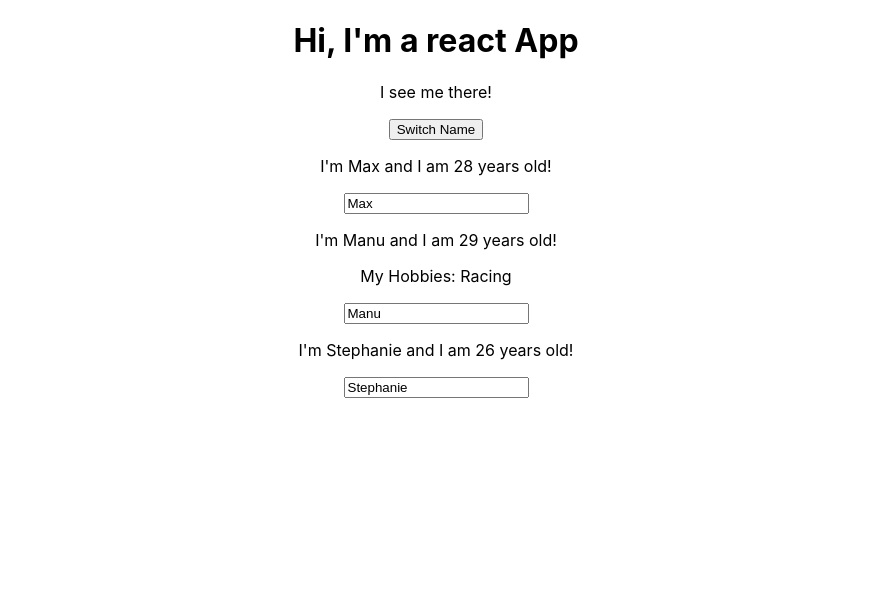
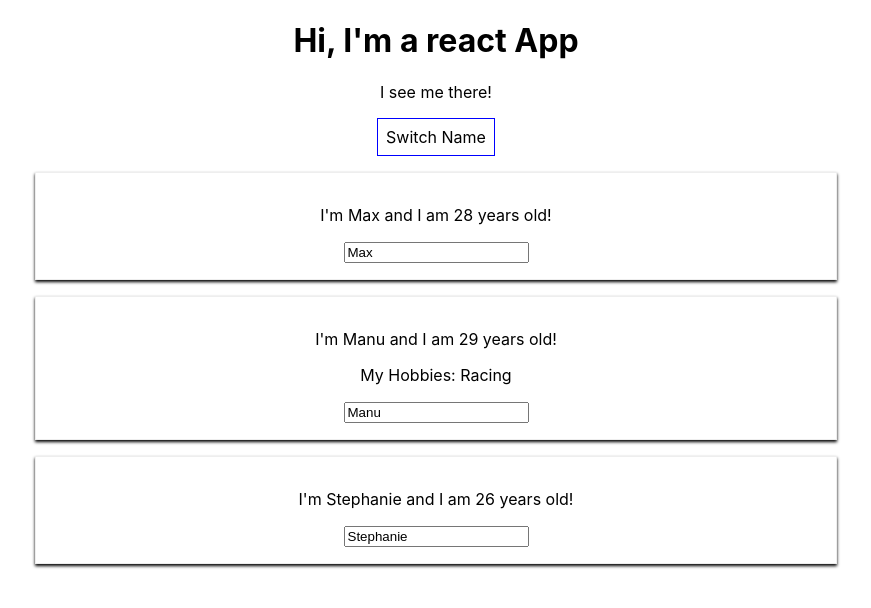
Before and after one commit to NaveenDK/react-js-concepts, a React (Create React App) app: page / in a window 1280 px wide. Shown: the top 608 px of the page, without its empty margins (204-1075 px from the left). Built offline with nearby package versions, Linux system fonts and the light colour scheme.

Commit message:
added styles btn inline

```diff
--- a/src/App.js
+++ b/src/App.js
@@ -1,5 +1,6 @@
 import React, { Component } from 'react';
 import './App.css';
+
 import Person from './Person/Person';
 
 class App extends Component {
@@ -41,13 +42,25 @@
 
 
   render() {
+
+     const style={
+       backgroundColor:'white',
+       font:'inherit',
+       border:'1px solid blue',
+       padding:'8px',
+       cursor: 'pointer'
+
+     };
+
     return (
       <div className="App">
       <h1>Hi, I'm a react App</h1>
       <p> I see me there!</p>
     {/* <button onClick={this.switchNameHandler.bind(this,'Maxmillian')}> Switch Name</button>*/  }
      { /*the below method is a bit inefficient and above bind method is recommended */}
-      <button onClick={()=>this.switchNameHandler('Maxmillian!!')}> Switch Name</button>
+      <button
+      style={style}
+      onClick={()=>this.switchNameHandler('Maxmillian!!')}> Switch Name</button>
       <Person
       name={this.state.persons[0].name}
       age={this.state.persons[0].age}/>
--- /dev/null
+++ b/src/Person/Person.css
@@ -0,0 +1,8 @@
+.Person {
+    width:60%;
+    margin: 16px auto;
+    border:1px solid #eee;
+    box-shadow:0 2px 3px;
+    padding:16px;
+    text-align:center;
+}
--- a/src/Person/Person.js
+++ b/src/Person/Person.js
@@ -1,8 +1,8 @@
 import React from 'react';
-
+import './Person.css';
 const person=(props) =>{
     return (
-    <div>
+    <div className="Person">
         <p onClick={props.click}>I'm {props.name} and I am {props.age} years old!</p>
 
     <p>{props.children}</p>
```
